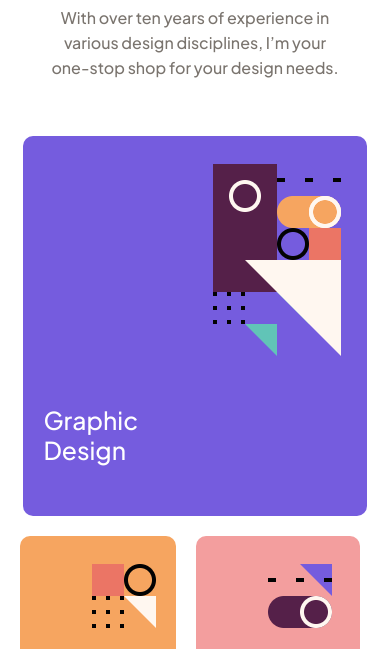
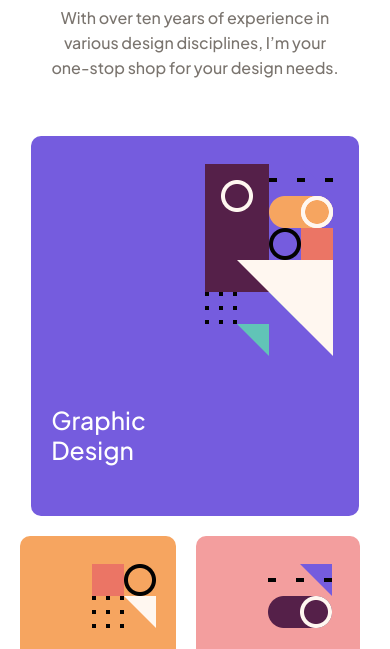
Before and after one commit to CodePlaysHere/ammy-portfolio-page, a plain HTML site: page index.html in a window 390 px wide. Shown: the part 195-844 px from the top of the page. Drawn offline with nearby package versions, Linux system fonts and the light colour scheme.

Commit message:
Update style.css

```diff
--- a/style.css
+++ b/style.css
@@ -351,7 +351,7 @@ p {
 
 	.purple {
 		height: 380px;
-		width: 88%;
+		width: 84%;
 		background-color: #755cde;
 		margin-right: 0;
 		margin-bottom: 20px;
```
